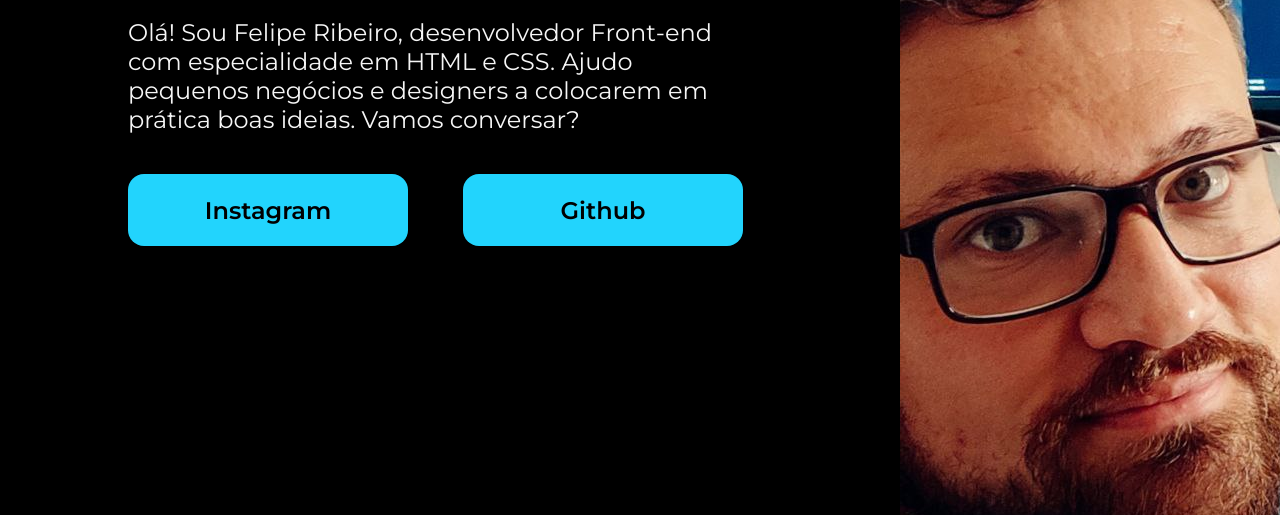
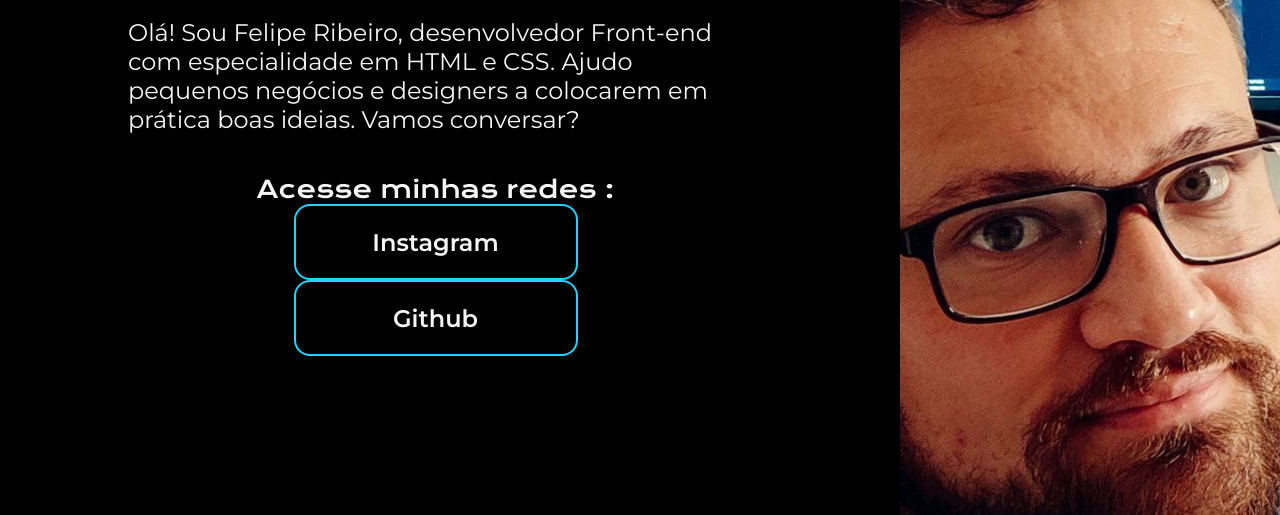
Before and after one commit to felipert2/Html_CSS, a plain HTML site: page index.html in a window 1280 px wide. Shown: the part 285-800 px from the top of the page. Drawn offline with nearby package versions, Linux system fonts and the light colour scheme.

Commit message:
Mais coisas

```diff
--- a/index.html
+++ b/index.html
@@ -21,6 +21,7 @@
             <p class="apresentacao__conteudo__texto"> Olá! Sou Felipe Ribeiro, desenvolvedor Front-end com especialidade em HTML e CSS. Ajudo pequenos
                 negócios e designers a colocarem em prática boas ideias. Vamos conversar?</p>
 <div class="apresentacao__links">
+        <h2 class="apresentacao__links__subtitulo">Acesse minhas redes :</h2>
             <a class="apresentacao__links__link" href="https://instagram.com/f3lipe.ribeiro">Instagram</a>
             <a class="apresentacao__links__link" href="https://github.com/felipert2">Github</a>
         </section>
--- a/style.css
+++ b/style.css
@@ -4,17 +4,19 @@
     margin: 0;
     padding: 0;
 }
-body{
+
+body {
     height: 100vh;
     box-sizing: border-box;
     background-color: #000000;
     color: #F6F6F6;
 }
-.titulo-destaque{
+
+.titulo-destaque {
     color: #22D4FD;
 }
 
-.apresentacao{
+.apresentacao {
     margin: 10% 10%;
     display: flex;
     align-items: center;
@@ -22,28 +24,32 @@ body{
 }
 
 
-.apresentacao__conteudo{
+.apresentacao__conteudo {
     width: 615px;
     display: flex;
     flex-direction: column;
     gap: 40px;
 }
-.apresentacao__conteudo__titulo{
+
+.apresentacao__conteudo__titulo {
     font-size: 36px;
     font-family: 'Krona One', sans-serif;
 }
-.apresentacao__conteudo__texto{
+
+.apresentacao__conteudo__texto {
     font-size: 24px;
     font-family: 'Montserrat', sans-serif;
 }
 
-.apresentacao__links{
+.apresentacao__links {
     display: flex;
+    flex-direction: column;
     justify-content: space-between;
+    align-items: center;
 }
 
-.apresentacao__links__link{
-    background-color: #22D4FD;
+.apresentacao__links__link {
+    /* background-color: #000000; */
     width: 280px;
     text-align: center;
     border-radius: 16px;
@@ -51,14 +57,21 @@ body{
     font-weight: 600;
     padding: 21.5px 0;
     text-decoration: none;
-    color:#000000;
+    color: #F6F6F6;
     font-family: 'Montserrat', sans-serif;
+    border: 2px solid #22D4FD;
 }
 
-.apresentacao__foto_felipe{
+.apresentacao__links__subtitulo {
+    font-family: 'Krona One', sans-serif;
+    font-weight: 400;
+    font-size: 24px;
+}
+
+.apresentacao__foto_felipe {
     position: absolute;
     width: 450px;
-height: 550px;
-left: 900px;
-top: 5px;
+    height: 550px;
+    left: 900px;
+    top: 5px;
 }
```
